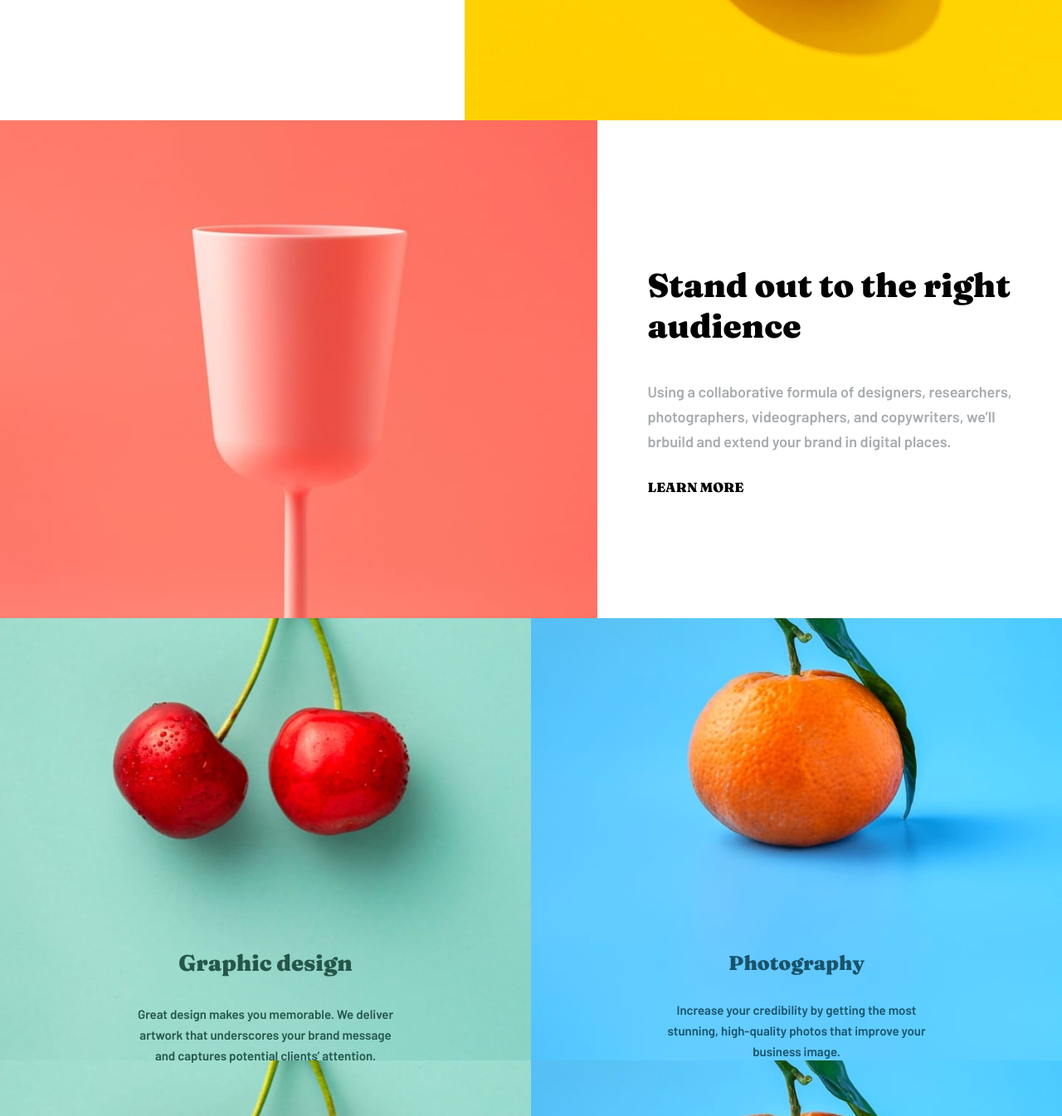
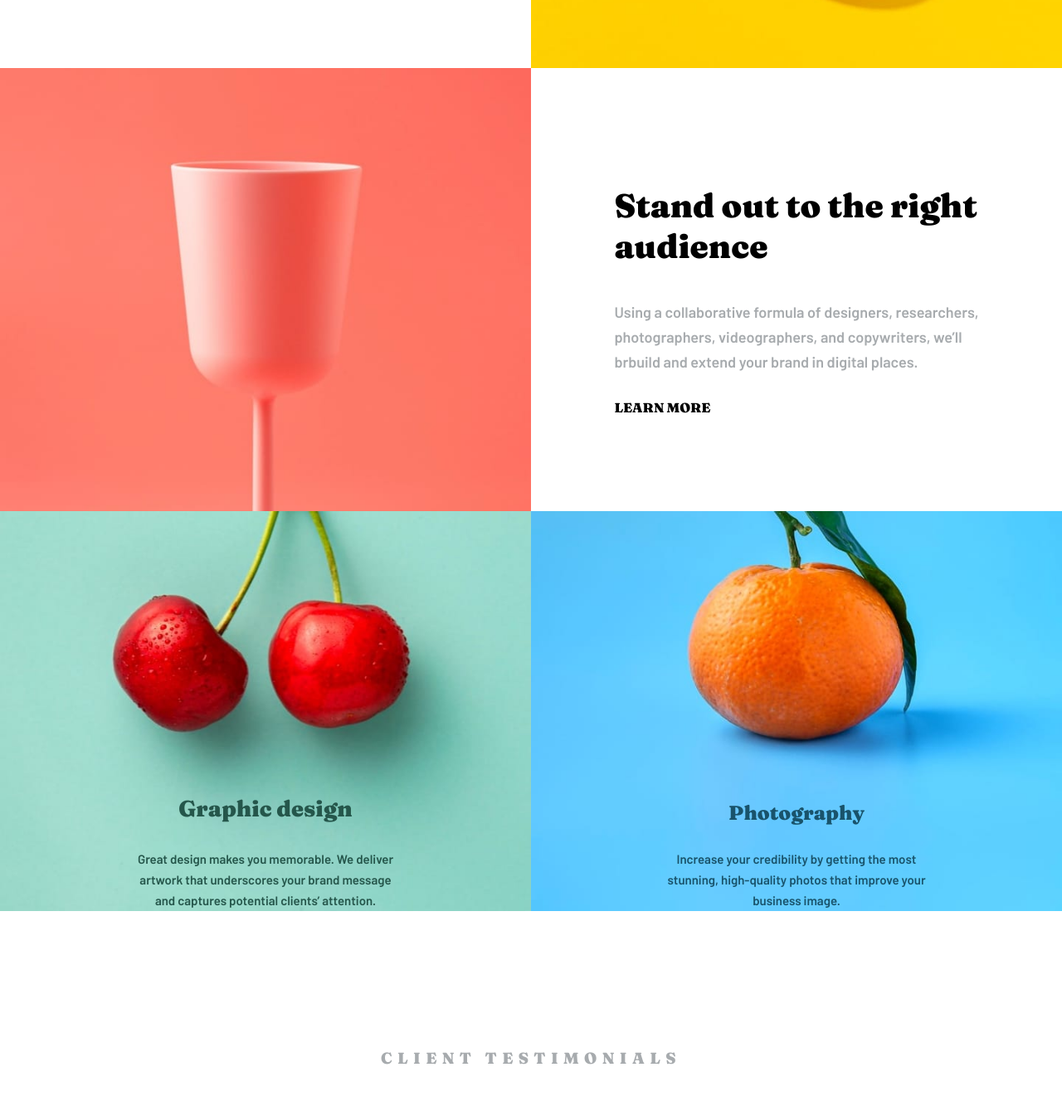
Before and after one commit to owdea/sunnyside-agency-landing-page, a plain HTML site: page index.html in a window 1280 px wide. Shown: the part 1255-2600 px from the top of the page at 83% size. Drawn offline with Linux system fonts and the light colour scheme.

Commit message:
Done page without BEM, css grid, flexbox order

```diff
--- a/index.html
+++ b/index.html
@@ -31,7 +31,7 @@
         </div>
         <h1 class="motto">WE ARE CREATIVES</h1>
         <div class="arrow">
-          <img src="images/icon-arrow-down.svg" alt="arrow down">
+          <img src="images/icon-arrow-down.svg" alt="arrow down" style="height: 33%;">
         </div>
     </div>
     <div class="egg-row">
@@ -48,12 +48,17 @@
         </div>
       </div>
       <div class="egg-img">
-        <img src="images/desktop/image-transform.jpg" alt="cone" class="egg-img">
+        <img src="images/desktop/image-transform.jpg" alt="cone" class="egg-img" style="
+          width: 100%;
+          height: 100%;
+          min-width: 250px;">
       </div>
     </div>
     <div class="cup-row">
-      <div>
-        <img src="images/desktop/image-stand-out.jpg" alt="red cup" class="cup-img">
+      <div style="flex: 1;">
+        <img src="images/desktop/image-stand-out.jpg" alt="red cup" class="cup-img" style="
+          height: 100%;
+          width: 100%;">
       </div>
       <div class="cup-text">
         <div class="text-align">
--- a/styles.css
+++ b/styles.css
@@ -33,6 +33,7 @@ p {
     position: relative;
     background-size: contain;
     background-image: url("images/desktop/image-header.jpg");
+    background-repeat: no-repeat;
     /*margin: 0 auto; */
     max-height: 800px;
 }
@@ -108,8 +109,8 @@ p {
 
 .egg-row {
     display: flex;
-    flex: 1;
     margin: 0;
+    flex-wrap: wrap;
 }
 
 .egg-text {
@@ -118,24 +119,29 @@ p {
     align-items: center;
     justify-content: center;
     text-align: left;
-    width: 50%;
+    flex: 1;
+    min-width: 450px;
 }
 
 .text.align {
     display: flex;
-
+    flex-grow: 1;
+    flex-shrink: 1;
 }
 
 .egg-img {
     margin: 0;
     padding: 0;
-    display: block;
+    flex: 1 0 0;
+    min-width: 450px;
 }
 
 .img-p {
     color: hsl(210, 4%, 67%);
     /*margin-left: 215px;*/
     line-height: 30px;
+    flex-grow: 1;
+    flex-shrink: 1;
 }
 
 .img-title {
@@ -143,6 +149,8 @@ p {
     font-size: 40px;
     font-weight: 900;
     margin-bottom: 40px;
+    flex-grow: 1;
+    flex-shrink: 1;
 }
 
 .img-button {
@@ -153,12 +161,14 @@ p {
     font-size: 16px;
     margin-bottom: 0;
     padding-bottom: 0;
+    flex-grow: 1;
+    flex-shrink: 1;
 }
 
 .cup-row {
     display: flex;
-    flex: 1;
     margin: 0;
+    flex-wrap: wrap;
 }
 
 .cup-text {
@@ -167,11 +177,13 @@ p {
     align-items: center;
     justify-content: center;
     text-align: left;
-    width: 50%;
+    flex: 1;
+    min-width: 450px;
 }
 
 .cup-img {
     display: block;
+    min-width: 450px;
 }
 
 .fruit-row {
@@ -180,19 +192,13 @@ p {
 
 .cherry {
     background-image: url("images/desktop/image-graphic-design.jpg");
-    width: 100%;
-    background-size: contain;
-    max-height: 600px;
+    background-repeat: no-repeat;
+    background-size: cover;
     display: flex;
     flex-direction: column;
     align-items: center;
     justify-content: center;
-}
-
-.cherry:after {
-    padding-top: 83.3%;
-    display: block;
-    content: " ";
+    flex: 1;
 }
 
 .cherry-text {
@@ -200,8 +206,8 @@ p {
     justify-content: center;
     align-items: center;
     flex-direction: column;
-    margin-top: 850px;
     text-align: center;
+    padding-top: 50%;
 }
 
 .cherry-title {
@@ -220,20 +226,13 @@ p {
 
 .orange {
     background-image: url("images/desktop/image-photography.jpg");
-    width: 100%;
-    background-size: contain;
-    max-height: 600px;
+    background-repeat: no-repeat;
+    background-size: cover;
     display: flex;
     flex-direction: column;
     align-items: center;
-    align-content: center;
-    justify-content: center;
-}
-
-.orange:after {
-    padding-top: 83.3%;
-    display: block;
-    content: " ";
+    justify-content: flex-end;
+    flex: 1;
 }
 
 .orange-text {
@@ -241,8 +240,8 @@ p {
     justify-content: center;
     align-items: center;
     flex-direction: column;
-    margin-top: 850px;
     text-align: center;
+    padding-top: 50%;
 }
 
 .orange-title {
@@ -333,7 +332,7 @@ p {
     margin-top: 75px;
     margin-bottom: 35px;
     width: 140px;
-    /*color: rgba(46, 118, 104, 1);*/
+    /*fill: rgba(46, 118, 104, 1);*/
 }
 
 .footer-buttons {
```
